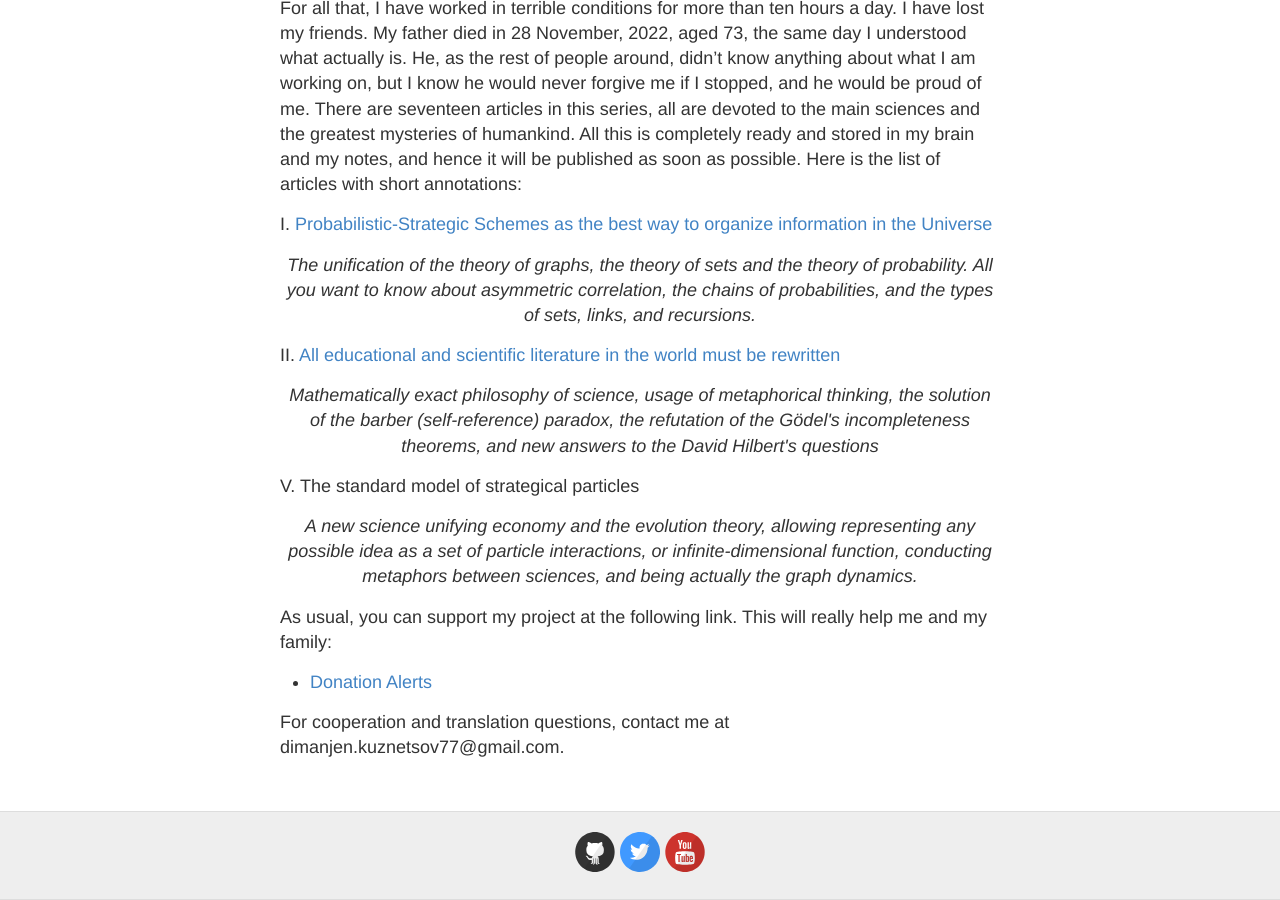
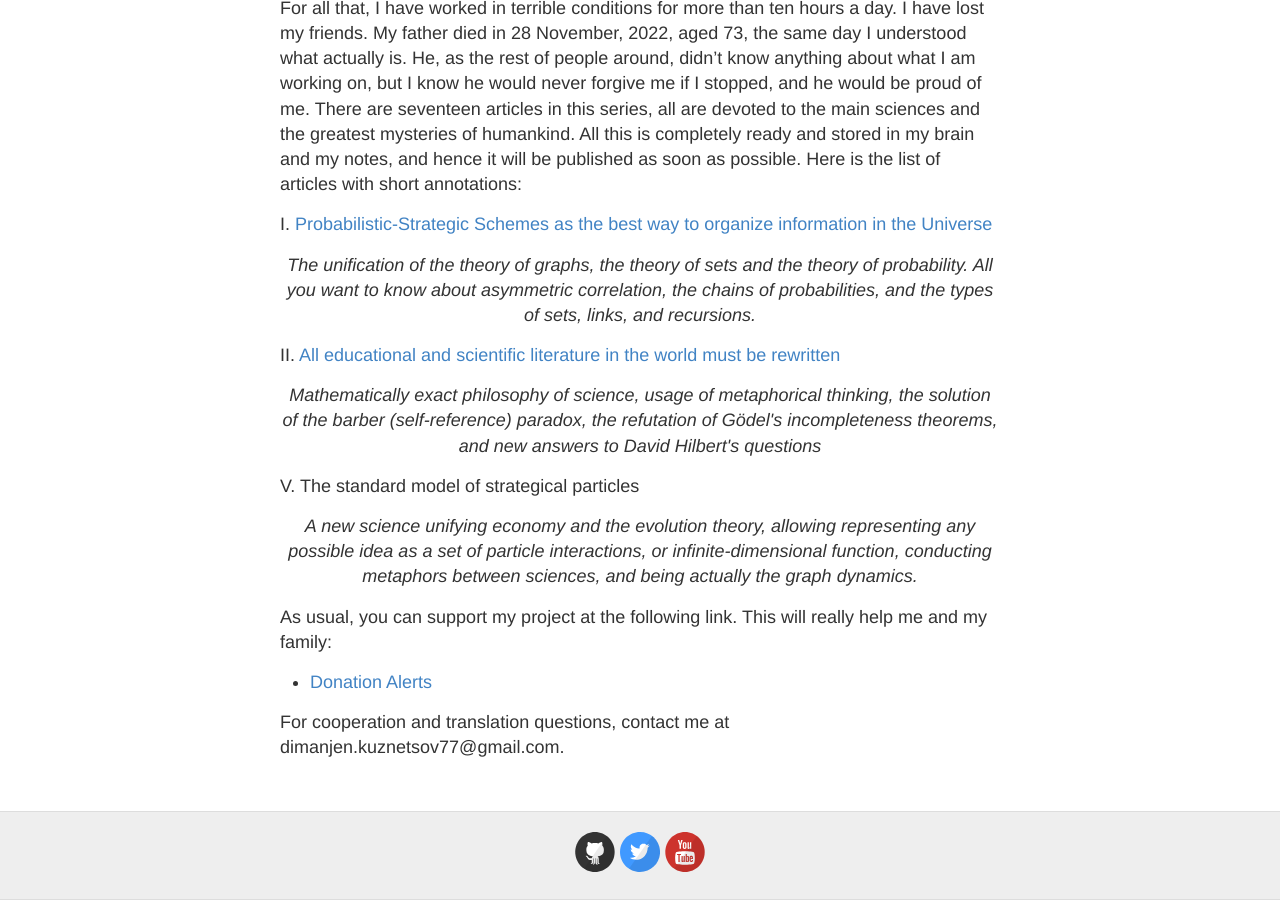
Before and after one commit to cherv11/Theory-of-Everything, a Jekyll site: the page built from misc/en_readme.md, in a window 1280 px wide and 900 px high, scrolled down 639 px. Built offline with Jekyll 4.4.1, drawn with Linux system fonts in a browser that asks for light colours.

Commit message:
im steel bad at Inglish

```diff
--- a/misc/en_readme.md
+++ b/misc/en_readme.md
@@ -21,7 +21,7 @@ I. [Probabilistic-Strategic Schemes as the best way to organize information in t
 
 II. [All educational and scientific literature in the world must be rewritten][2]
 
-<p style="text-align: center; font-style: italic">Mathematically exact philosophy of science, usage of metaphorical thinking, the solution of the barber (self-reference) paradox, the refutation of the Gödel's incompleteness theorems, and new answers to the David Hilbert's questions</p>
+<p style="text-align: center; font-style: italic">Mathematically exact philosophy of science, usage of metaphorical thinking, the solution of the barber (self-reference) paradox, the refutation of Gödel's incompleteness theorems, and new answers to David Hilbert's questions</p>
 
 V. The standard model of strategical particles
 
```
Also changed, not shown: README.md.
